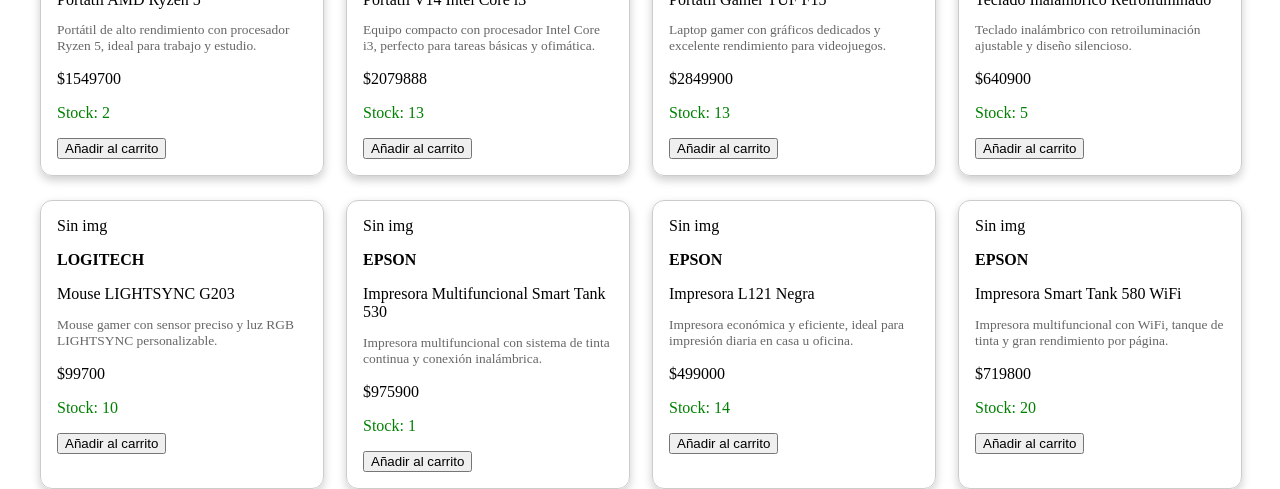
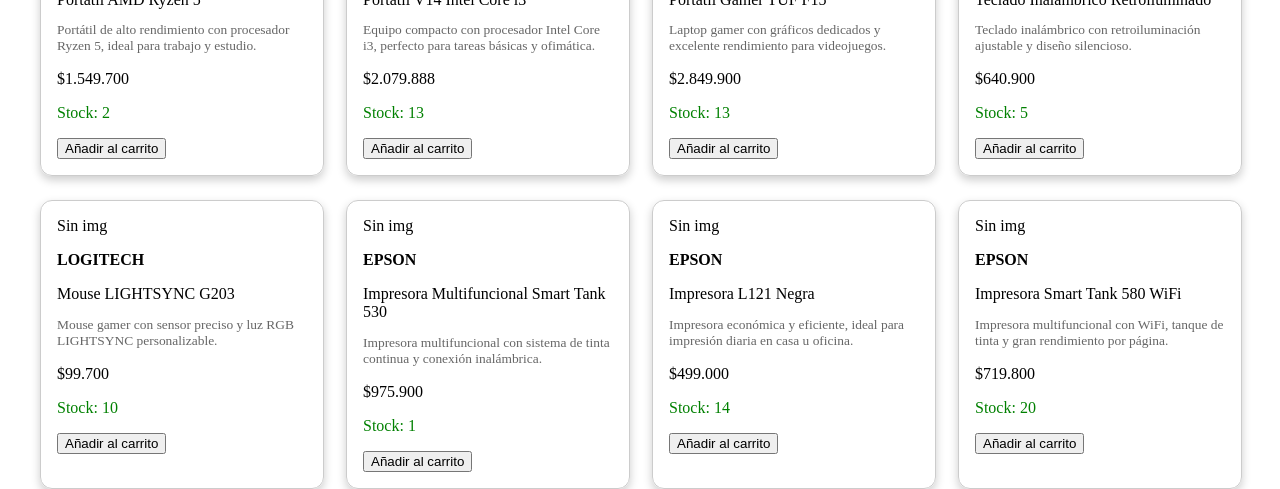
Before and after one commit to valentinacamacho/Innova-TechCart, a React (Create React App) app: page / in a window 1280 px wide. Shown: the part 312-801 px from the top of the page. Built offline with nearby package versions, Linux system fonts and the light colour scheme; the HTML template or start-up script is replaced by a standard one.

Commit message:
A format for the price of products was added where the toLocalString(es-CO) method is used.

```diff
--- a/src/components/DrawerCard.js
+++ b/src/components/DrawerCard.js
@@ -36,7 +36,7 @@
               <div>
                 <p className="font-semibold">{item.name}</p>
                 <p className="text-sm text-gray-500">{item.marca}</p>
-                <p className="text-sm">${item.price}</p>
+                <p className="text-sm">${item.price.toLocaleString("es-CO")}</p>
 
                 <div className="flex items-center gap-3 mt-2">
                   <button
--- a/src/components/ProductCard.js
+++ b/src/components/ProductCard.js
@@ -18,7 +18,7 @@
         {product.description && (
           <p className="product-description">{product.description}</p>
         )}
-        <p className="product-price">${product.price}</p>
+        <p className="product-price">${product.price.toLocaleString("es-CO")}</p>
 
         <p
           className={`product-stock ${
```
